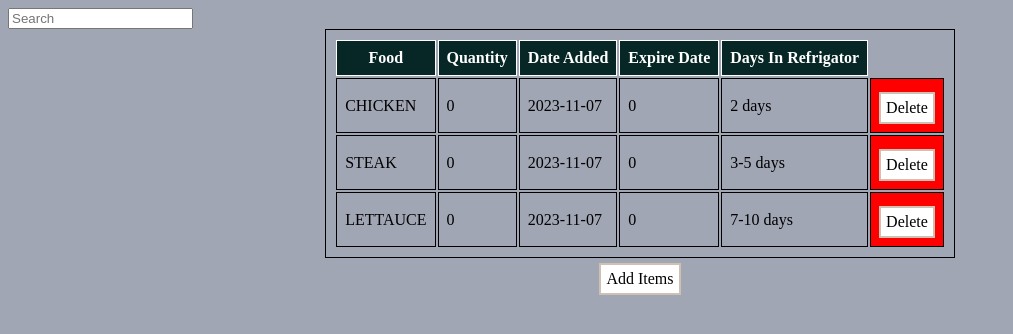
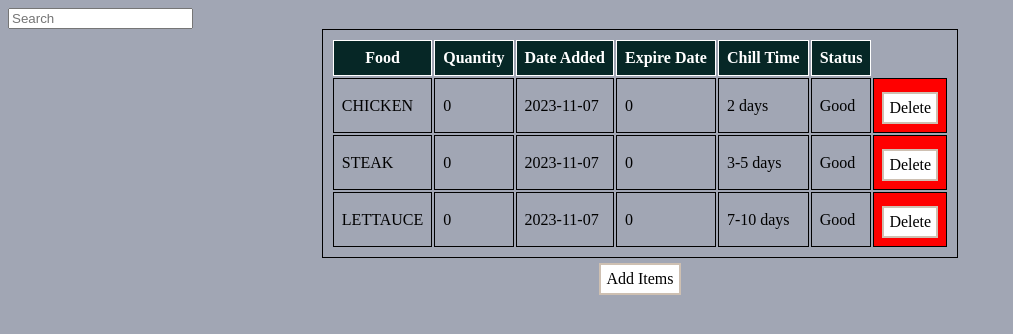
Before and after one commit to KiranKharelCode/RefrigeratorProject, a Flask app: page / in a window 1280 px wide. Shown: the top 334 px of the page, without its empty margins (0-1013 px from the left). Run offline with Flask 3, Linux system fonts and the light colour scheme; data comes from the database, SQL or seed files in the repository; both versions use the stored data as it was after the commit.

Commit message:
added time calc

```diff
--- a/main.py
+++ b/main.py
@@ -7,6 +7,8 @@ import os
 from flask_sqlalchemy import SQLAlchemy
 from sqlalchemy import Delete, delete,update
 import json
+from datetime import date, datetime
+
 
 
 class FoodDataForm(Form):
@@ -37,6 +39,19 @@ class Foods(db.Model):
 with app.app_context():
     db.create_all()
 
+def time_calc():
+    def numOfDays(date1, date2):
+        if date2 > date1:
+            return (date2 - date1).days
+        else:
+            return (date1 - date2).days
+
+    date_str = ''
+    date_object = datetime.strptime(date_str, '%Y-%m-%d').date()
+
+    date1 = date(date_object.year, date_object.month, date_object.day)
+    date2 = date('')
+    print(numOfDays(date1, date2), "days")
 def order_collected_data(data):
     food_str = f'{data}'
     food_str = food_str.replace('“', '"')
--- a/static/main.js
+++ b/static/main.js
@@ -16,7 +16,7 @@ button.addEventListener('click',function(){
 
     const expire_input = document.createElement("input");
     expire_input.setAttribute("name","expire_input");
-    expire_input.setAttribute('placeholder',"expire_date")
+    expire_input.setAttribute('placeholder',"expire_date Y-M-D")
     expire_input.setAttribute("required", "");
     const line_break = document.createElement("hr")
 
--- a/templates/HomePage.html
+++ b/templates/HomePage.html
@@ -80,7 +80,8 @@ background-color: red;
       <th>Quantity</th>
       <th>Date Added</th>
       <th>Expire Date</th>
-      <th>Days In Refrigator</th>
+      <th>Chill Time</th>
+        <th>Status</th>
     </tr>
     {% for items in foods %}
       <tr class="products">
@@ -89,6 +90,7 @@ background-color: red;
         <td>{{items.date_added}}</td>
         <td>{{items.expire_date}}</td>
         <td>{{items.bing_data}}</td>
+          <td>Good</td>
         <td class="table_delete"><a class="link_delete" href="{{ url_for('delete_items',id=items.id)}}">Delete</a></td>
       </tr>
     {%endfor%}
```
Also changed, not shown: instance/food_database.db.
